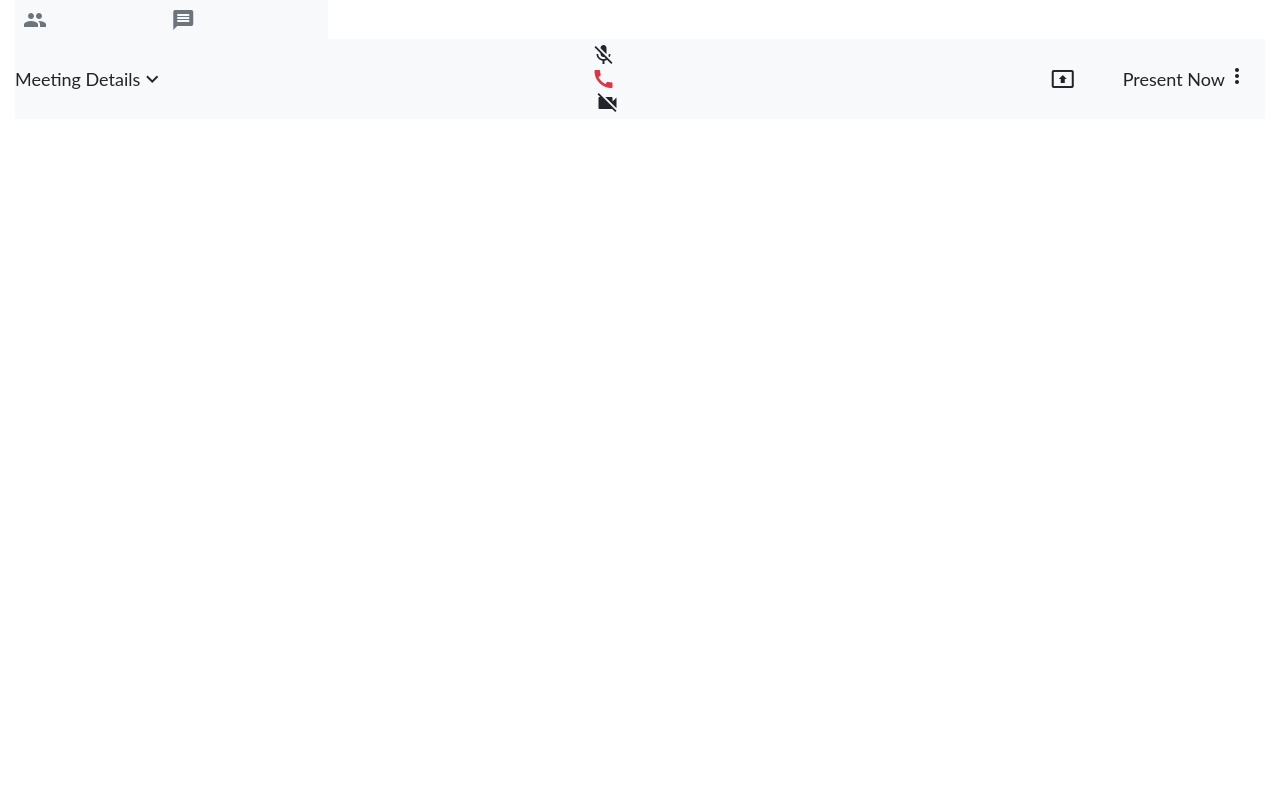
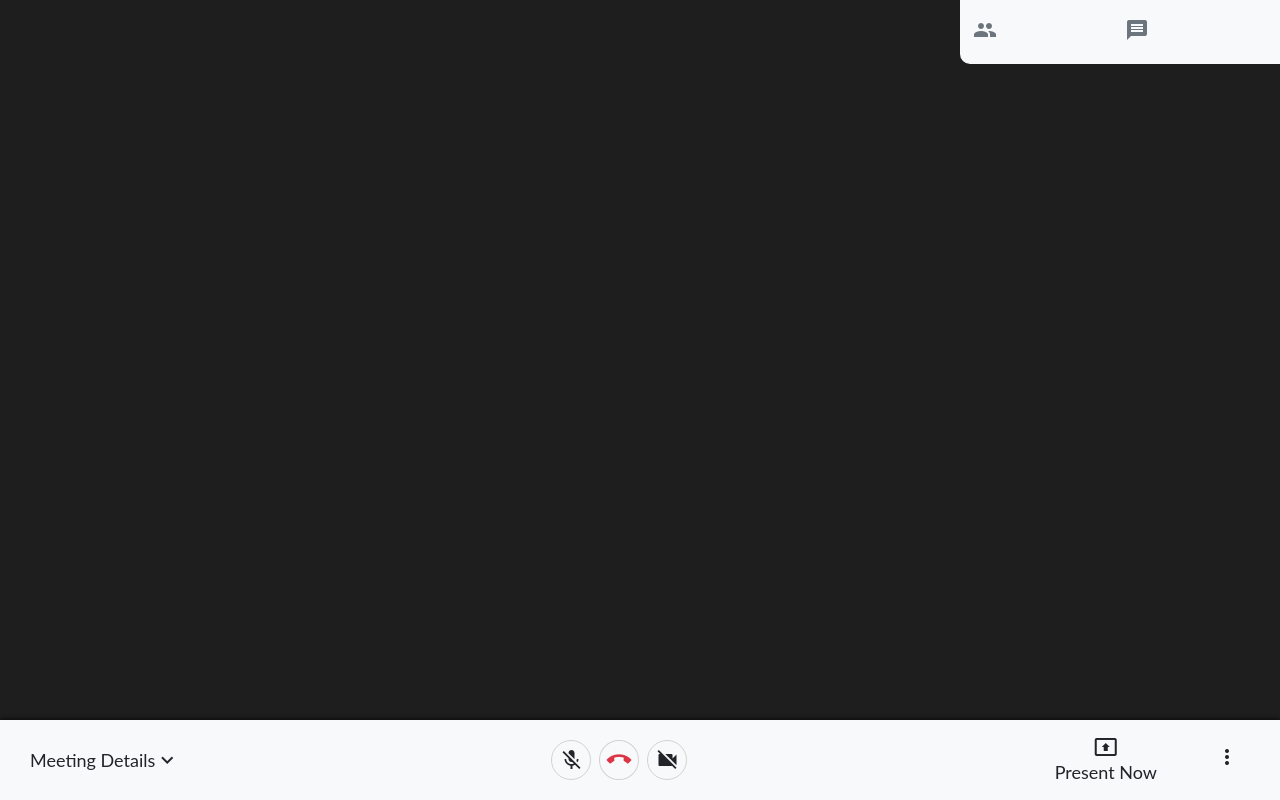
Before and after one commit to Youngwook-Jeon/google-meet-clone, a website: page index.html in a window 1280 px wide. Drawn offline with Linux system fonts and the light colour scheme.

Commit message:
Apply CSS to home page

```diff
--- a/index.html
+++ b/index.html
@@ -10,7 +10,7 @@
     <link rel="stylesheet" href="public/Assets/css/style.css">
 </head>
 <body>
-    <main class="container-fluid d-flex flex-column home-wrap">
+    <main class="d-flex flex-column home-wrap">
         <div class="g-top text-light">
             <div class="top-remote-video-show-wrap d-flex">
                 <div id="meetingContainer" class="w-75 d-none">
@@ -54,7 +54,7 @@
                     <span class="material-icons">keyboard_arrow_down</span>
                 </div>
             </div>
-            <div class="bottom-middle">
+            <div class="bottom-middle d-flex justify-content-center align-items-center" style="height: 10vh;">
                 <div class="mic-toggle-wrap action-icon-style display-center mr-2 cursor-pointer" id="micMuteUnmute">
                     <span class="material-icons">mic_off</span>
                 </div>
@@ -68,8 +68,8 @@
             <div class="bottom-right d-flex justify-content-center align-items-center mr-3" style="height: 10vh;">
                 <div class="present-now-wrap d-flex justify-content-center flex-column align-items-center mr-5 cursor-pointer">
                     <span class="material-icons">present_to_all</span>
+                    <div>Present Now</div>
                 </div>
-                <div>Present Now</div>
                 <div class="option-wrap cursor-pointer display-center" style="height: 10vh; position: relative;">
                     <div class="option-icon">
                         <span class="material-icons">more_vert</span>
--- a/public/Assets/css/style.css
+++ b/public/Assets/css/style.css
@@ -54,3 +54,82 @@ textarea:focus, input:focus {
 .jumbotron {
     background-color: white;
 }
+
+/* ......index page......*/
+.home-wrap {
+    background-color: rgb(31, 30, 30);
+}
+
+.g-top {
+    height: 90vh;
+    position: relative;
+}
+
+.video-wrap {
+    height: 600px;
+}
+
+.video-wrap > * {
+    flex: 1 1 250px;
+    border: 1px solid white;
+}
+
+.g-top-left {
+    position: absolute;
+    right: 0;
+    height: 8vh;
+    top: 0;
+    border-bottom-left-radius: 10px;
+}
+
+.top-left-participant-wrap {
+    position: relative;
+}
+
+.cursor-pointer {
+    cursor: pointer;
+    padding: 5px;
+}
+
+.cursor-pointer:hover {
+    cursor: pointer;
+    padding: 5px;
+    background-color: rgb(226, 225, 225);
+    border-radius: 5px;
+}
+
+.top-left-participant-count {
+    position: absolute;
+    top: -2px;
+    right: -3px;
+    font-size: 15px;
+}
+
+.g-bottom {
+    /* margin: 0 -10px !important; */
+    padding: 0 20px;
+    box-shadow: 0 0 5px black;
+    z-index: 2;
+}
+
+.bottom-left {
+    position: relative;
+    padding: 5px;
+}
+
+.action-icon-style {
+    font-size: 8px !important;
+    height: 40px;
+    width: 40px;
+    border: 1px solid lightgray;
+    border-radius: 50%;
+}
+
+.action-icon-style span.material-icons {
+    /* font-size: 18px; */
+}
+
+.end-call-wrap {
+    -ms-transform: rotate(135deg);
+    transform: rotate(135deg);
+}
```
